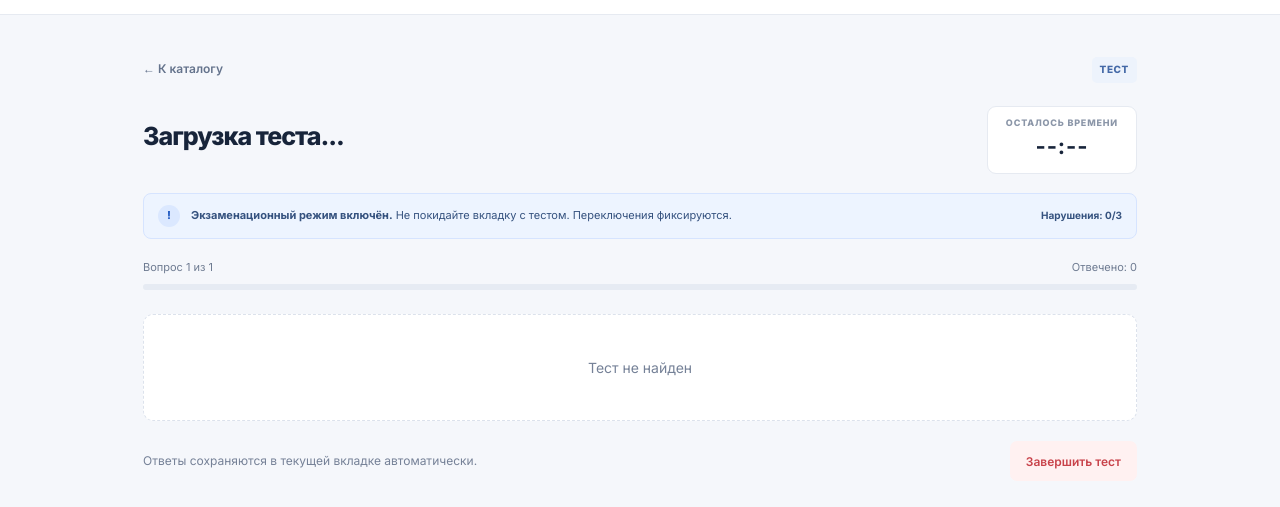
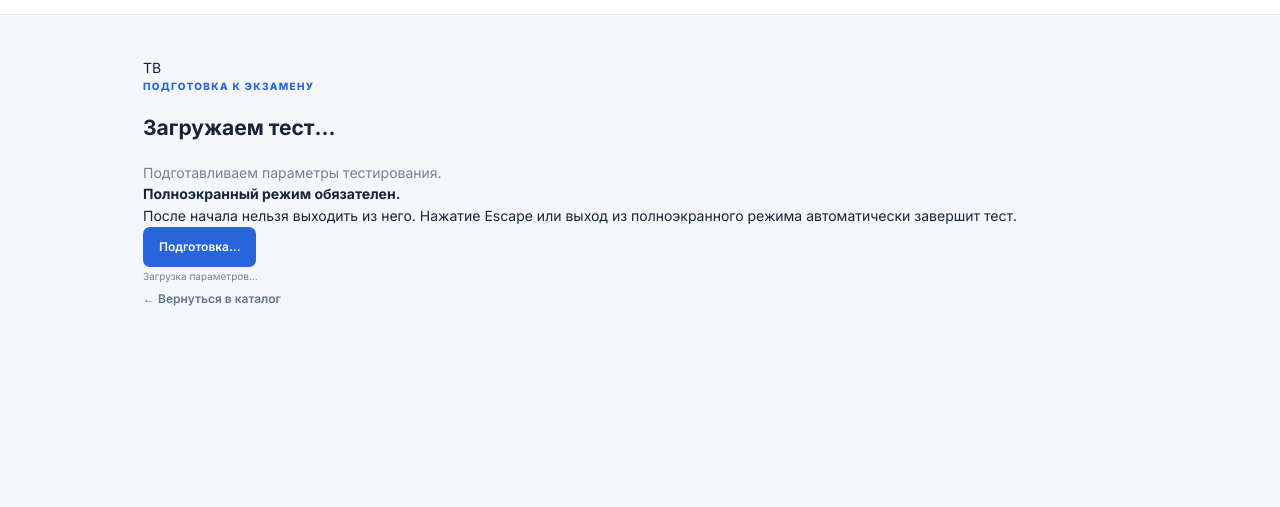
Before and after one commit to vladtrosko01/test-base, a plain HTML site: page test.html in a window 1280 px wide. Shown: the part 53-560 px from the top of the page. Drawn offline with Linux system fonts and the light colour scheme.

Commit message:
Add mandatory fullscreen exam start gate

```diff
--- a/test.html
+++ b/test.html
@@ -1,18 +1,29 @@
 <!doctype html>
 <html lang="ru">
 <head>
-  <meta charset="UTF-8">
-  <meta name="viewport" content="width=device-width, initial-scale=1">
-  <meta name="theme-color" content="#f5f7fb">
-  <title>Прохождение теста — TEST BASE</title>
-  <link rel="stylesheet" href="css/style.css">
+  <meta charset="UTF-8"><meta name="viewport" content="width=device-width, initial-scale=1"><meta name="theme-color" content="#f5f7fb">
+  <title>Прохождение теста — TEST BASE</title><link rel="stylesheet" href="css/style.css">
 </head>
 <body>
   <header class="topbar"><a class="brand" href="index.html"><span class="brand-mark">TB</span><span>TEST BASE</span></a><span class="topbar-note">Режим тестирования</span></header>
-  <main class="container test-container">
-    <div class="test-topline"><a class="back-link" href="index.html">← К каталогу</a><span id="testCategory" class="category-pill">ТЕСТ</span></div>
+
+  <main id="startGate" class="container test-container start-container">
+    <section class="start-card">
+      <div class="start-shield">TB</div><div class="eyebrow">ПОДГОТОВКА К ЭКЗАМЕНУ</div>
+      <h1 id="startTestTitle">Загружаем тест...</h1>
+      <p id="startTestDescription" class="muted">Подготавливаем параметры тестирования.</p>
+      <div id="startDetails" class="start-details"></div>
+      <div id="startFullscreenNote" class="fullscreen-note"><strong>Полноэкранный режим обязателен.</strong><br>После начала нельзя выходить из него. Нажатие Escape или выход из полноэкранного режима автоматически завершит тест.</div>
+      <button id="startExamBtn" class="button button-primary start-button" type="button" disabled>Подготовка...</button>
+      <p id="startStatus" class="editor-status" role="status">Загрузка параметров...</p>
+      <a class="back-link start-back" href="index.html">← Вернуться в каталог</a>
+    </section>
+  </main>
+
+  <main id="examApp" class="container test-container" hidden>
+    <div class="test-topline"><span class="back-link">Экзамен идёт</span><span id="testCategory" class="category-pill">ТЕСТ</span></div>
     <section class="test-heading"><div><h1 id="testTitle">Загрузка теста...</h1><p class="muted" id="testDescription"></p></div><div class="timer-box"><span class="timer-label">ОСТАЛОСЬ ВРЕМЕНИ</span><strong id="timer">--:--</strong></div></section>
-    <section id="integrityBanner" class="integrity-banner" role="status"><span class="integrity-icon">!</span><span><strong>Экзаменационный режим включён.</strong> Не покидайте вкладку с тестом. Переключения фиксируются.</span><b id="warningCounter">Нарушения: 0/3</b></section>
+    <section id="integrityBanner" class="integrity-banner" role="status"><span class="integrity-icon">!</span><span><strong>Экзаменационный режим включён.</strong> Не покидайте вкладку с тестом. Переключения фиксируются.</span><b id="warningCounter">Нарушения: 0/2</b></section>
     <section class="progress-wrap"><div class="progress-meta"><span id="progressText">Вопрос 1 из 1</span><span id="answeredText">Отвечено: 0</span></div><div class="progress-track"><div id="progressBar" class="progress-bar"></div></div></section>
     <section class="question-layout">
       <aside class="question-sidebar"><h3>Навигация</h3><div id="questionNav" class="question-nav"></div><p class="sidebar-hint">Можно возвращаться к любому вопросу и менять ответ до завершения теста.</p></aside>
@@ -21,5 +32,4 @@
     <div class="finish-row"><span class="muted small">Ответы сохраняются в текущей вкладке автоматически.</span><button id="finishBtn" class="button button-danger">Завершить тест</button></div>
   </main>
   <script src="js/test.js"></script>
-</body>
-</html>
+</body></html>
```
